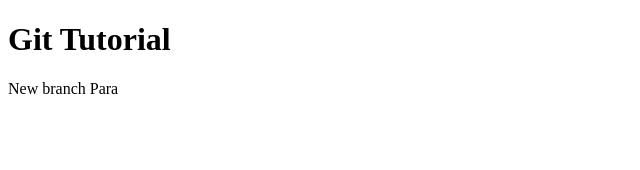
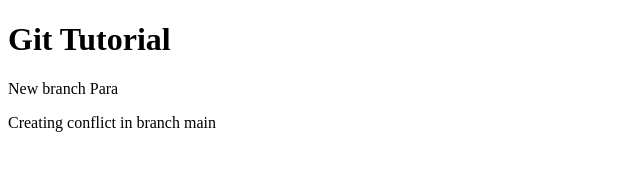
Before and after one commit to AdityaGaikar91/git_tutorial, a plain HTML site: page index.html in a window 1280 px wide. Shown: the whole page, without its empty margins (0-640 px from the left). Drawn offline with Linux system fonts and the light colour scheme.

Commit message:
added para for conflict in branch main

```diff
--- a/index.html
+++ b/index.html
@@ -9,5 +9,6 @@
     <h1>Git Tutorial</h1>
 
     <p>New branch Para</p>
+    <p>Creating conflict in branch main</p>
 </body>
 </html>
```
